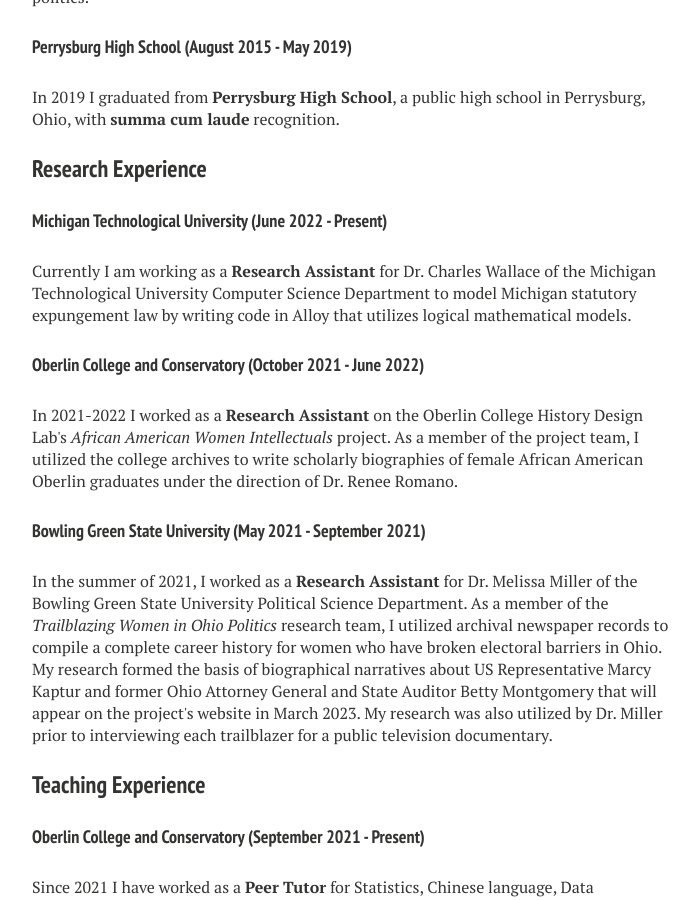
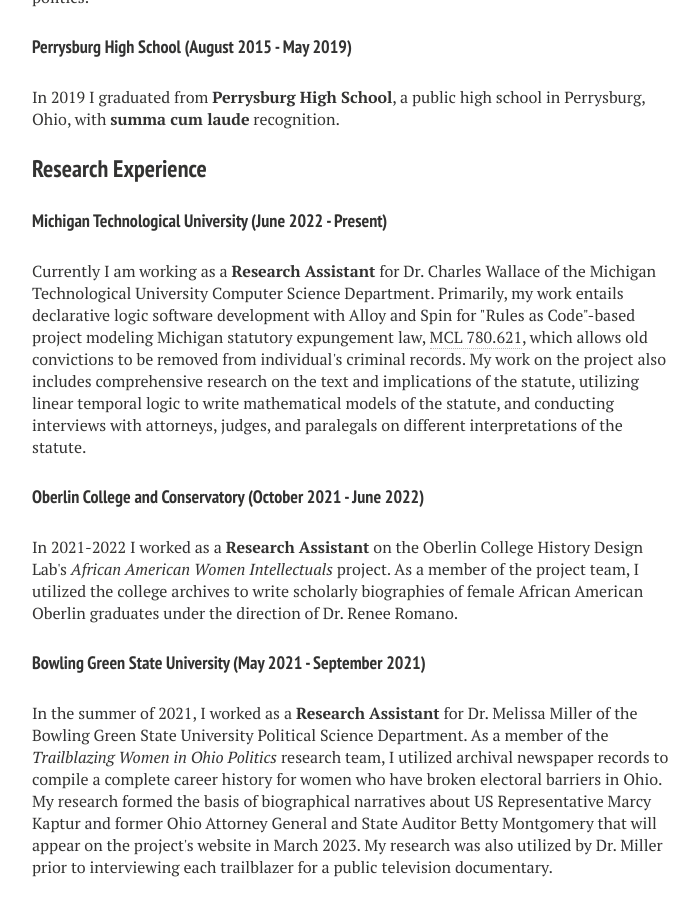
Before and after one commit to nathanenglehart/nathanenglehart.github.io, a Jekyll site: the page built from cv.md, in a window 1280 px wide and 900 px high, scrolled down 346 px. Shown: the whole window, without its empty margins (288-987 px from the left). Built offline with Jekyll 4.4.1, drawn with Linux system fonts in a browser that asks for light colours; nearby versions of some CDN libraries.

Commit message:
mtu details

```diff
--- a/_layouts/cv.html
+++ b/_layouts/cv.html
@@ -62,7 +62,7 @@
       <h3>Research Experience</h3>
 
       <h4>Michigan Technological University (June 2022 - Present)</h4>
-      <p class="paragraph">Currently I am working as a <strong>Research Assistant</strong> for Dr. Charles Wallace of the Michigan Technological University Computer Science Department to model Michigan statutory expungement law by writing code in Alloy that utilizes logical mathematical models. </p>
+      <p class="paragraph">Currently I am working as a <strong>Research Assistant</strong> for Dr. Charles Wallace of the Michigan Technological University Computer Science Department. Primarily, my work entails declarative logic software development with Alloy and Spin for "Rules as Code"-based project modeling Michigan statutory expungement law, <a href="http://www.legislature.mi.gov/(S(jnawlz0cg1faphkrzgif5sua))/mileg.aspx?page=getobject&objectname=mcl-780-621">MCL 780.621</a>, which allows old convictions to be removed from individual's criminal records. My work on the project also includes comprehensive research on the text and implications of the statute, utilizing linear temporal logic to write mathematical models of the statute, and conducting interviews with attorneys, judges, and paralegals on different interpretations of the statute. </p>
 
       <h4>Oberlin College and Conservatory (October 2021 - June 2022)</h4>
       <p class="paragraph">In 2021-2022 I worked as a <strong>Research Assistant</strong> on the Oberlin College History Design Lab's <i>African American Women Intellectuals</i> project. As a member of the project team, I utilized the college archives to write scholarly biographies of female African American Oberlin graduates under the direction of Dr. Renee Romano. </p>
```
